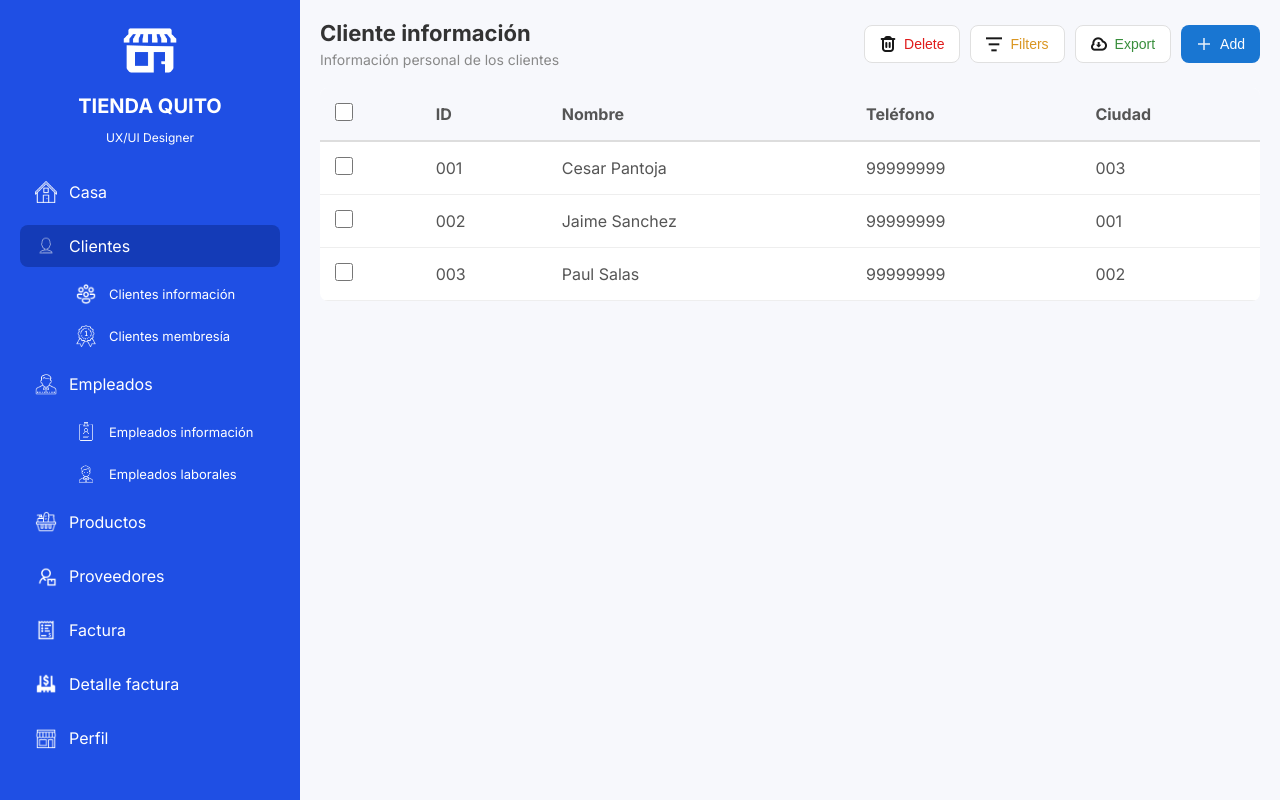
After one commit to CesarPantoja1/Aplicativo-BDD, a Flask app: page /clientesinfo in a window 1280 px wide. The commit adds this page. Run offline with Flask 3, Linux system fonts and the light colour scheme.

Commit message:
Herecia aplicada al side bar

```diff
--- a/app.py
+++ b/app.py
@@ -4,18 +4,17 @@ app = Flask(__name__)
 
 @app.route("/")
 def home():
-    return render_template("register.html")
-
-
-@app.route("/login")
-def login():
-    return render_template("ingreso.html")
-
-@app.route("/clientes")
-def clientes():
-    return render_template("clientes.html")
+    return render_template("home.html")
 
 
 
+@app.route("/clientesinfo")
+def clientes():
+    return render_template("clientesinfo.html")
+
+@app.route("/register")
+def register():
+    return render_template("register.html")
+
 if __name__ == "__main__":
     app.run(debug=True)
--- a/static/css/clientes.css
+++ b/static/css/clientesinfo.css
@@ -1,79 +1,4 @@
-/* General */
-body {
-    margin: 0;
-    font-family: 'Inter', sans-serif;
-    background-color: #F7F8FC;
-}
 
-.contenedor {
-    display: flex;
-}
-
-/* Barra lateral */
-.barra_lateral {
-    width: 300px;
-    background-color: #1F4FE4;
-    color: white;
-    height: 100vh;
-    padding: 20px;
-    box-sizing: border-box;
-}
-
-.logo {
-    text-align: center;
-    margin-bottom: 20px;
-}
-
-.logo img {
-    width: 60px;
-    border-radius: 50%;
-}
-
-.logo h2 {
-    margin: 10px 0 5px 0;
-    font-size: 20px;
-}
-
-.logo p {
-    font-size: 12px;
-}
-
-.menu {
-    display: flex;
-    flex-direction: column;
-}
-
-.menu_item {
-    display: flex;
-    align-items: center;
-    color: white;
-    text-decoration: none;
-    margin: 6px 0;
-    padding: 10px 15px;
-    border-radius: 8px;
-    font-size: 16px;
-    transition: background-color 0.3s ease;
-}
-
-.menu_item img {
-    width: 22px;
-    height: 22px;
-    margin-right: 12px;
-}
-
-.menu_item.activo,
-.menu_item:hover {
-    background-color: #143BB7;
-}
-
-#sub_opcion{
-    margin-top: 0px;
-    margin-bottom: 0px;
-    margin-left: 40px;
-    font-size: 13px;
-}
-
-/* Contenido principal */
 .contenido {
     flex: 1;
     padding: 20px;
--- /dev/null
+++ b/static/css/home.css
@@ -0,0 +1,74 @@
+/* General */
+body {
+    margin: 0;
+    font-family: 'Inter', sans-serif;
+    background-color: #F7F8FC;
+}
+
+.contenedor {
+    display: flex;
+}
+
+/* Barra lateral */
+.barra_lateral {
+    width: 300px;
+    background-color: #1F4FE4;
+    color: white;
+    height: 100vh;
+    padding: 20px;
+    box-sizing: border-box;
+}
+
+.logo {
+    text-align: center;
+    margin-bottom: 20px;
+}
+
+.logo img {
+    width: 60px;
+    border-radius: 50%;
+}
+
+.logo h2 {
+    margin: 10px 0 5px 0;
+    font-size: 20px;
+}
+
+.logo p {
+    font-size: 12px;
+}
+
+.menu {
+    display: flex;
+    flex-direction: column;
+}
+
+.menu_item {
+    display: flex;
+    align-items: center;
+    color: white;
+    text-decoration: none;
+    margin: 6px 0;
+    padding: 10px 15px;
+    border-radius: 8px;
+    font-size: 16px;
+    transition: background-color 0.3s ease;
+}
+
+.menu_item img {
+    width: 22px;
+    height: 22px;
+    margin-right: 12px;
+}
+
+.menu_item.activo,
+.menu_item:hover {
+    background-color: #143BB7;
+}
+
+#sub_opcion{
+    margin-top: 0px;
+    margin-bottom: 0px;
+    margin-left: 40px;
+    font-size: 13px;
+}
--- a/static/css/ingreso.css
+++ b/static/css/ingreso.css
@@ -17,6 +17,8 @@ body {
     width: 100%;
     height: 100%;
 }
+
+
 
 .formulario {
     background-color: #0024a7;
--- /dev/null
+++ b/templates/clientesinfo.html
@@ -0,0 +1,75 @@
+<!-- Herencia -->
+{% extends "home.html"%}
+
+<!-- Css -->
+{% block css %}
+<link rel="stylesheet" href="/static/css/clientesinfo.css" />
+{% endblock %}
+
+<!-- Contenido -->
+{% block content %}
+<main class="contenido">
+    <header class="cabecera">
+        <div class="titulo">
+            <h1>Cliente información</h1>
+            <p>Información personal de los clientes</p>
+        </div>
+        <div class="acciones">
+            <button class="boton accion eliminar">
+                <img src="/static/images/basura.png" alt="Eliminar"> Delete
+            </button>
+            <button class="boton accion filtros">
+                <img src="/static/images/filtro.png" alt="Filtros"> Filters
+            </button>
+            <button class="boton accion exportar">
+                <img src="/static/images/descarga.png" alt="Exportar"> Export
+            </button>
+            <button class="boton accion agregar">
+                <img src="/static/images/mas.png" alt="Agregar"> Add
+            </button>
+        </div>
+    </header>
+
+    <section class="tabla_clientes">
+        <table>
+            <thead>
+                <tr>
+                    <th><input type="checkbox"></th>
+                    <th>ID</th>
+                    <th>Nombre</th>
+                    <th>Teléfono</th>
+                    <th>Ciudad</th>
+                </tr>
+            </thead>
+            <tbody>
+                <tr>
+                    <td><input type="checkbox"></td>
+                    <td>001</td>
+                    <td>Cesar Pantoja</td>
+                    <td>99999999</td>
+                    <td>003</td>
+                </tr>
+                <tr>
+                    <td><input type="checkbox"></td>
+                    <td>002</td>
+                    <td>Jaime Sanchez</td>
+                    <td>99999999</td>
+                    <td>001</td>
+                </tr>
+                <tr>
+                    <td><input type="checkbox"></td>
+                    <td>003</td>
+                    <td>Paul Salas</td>
+                    <td>99999999</td>
+                    <td>002</td>
+                </tr>
+            </tbody>
+        </table>
+    </section>
+</main>
+{% endblock %}
+
+<!-- Scripts -->
+{% block scriptjs %}
+<script src="/static/js/clientesinfo.js"></script>
+{% endblock %}
--- a/templates/clientes.html
+++ b/templates/home.html
@@ -4,8 +4,9 @@
     <meta charset="UTF-8">
     <meta name="viewport" content="width=device-width, initial-scale=1.0">
     <title>Clientes</title>
-    <link rel="stylesheet" href="/static/css/clientes.css">
+    <link rel="stylesheet" href="/static/css/home.css">
     <link href="https://fonts.googleapis.com/css2?family=Inter:wght@400;600;700&display=swap" rel="stylesheet">
+    {% block css %} {% endblock %}
 </head>
 <body>
     <div class="contenedor">
```
Also changed, not shown: other parts of templates/home.html (+7 -58 lines), templates/ingreso.html (+11 -8 lines), static/js/clientesinfo.js (added), static/js/home.js (added), static/js/ingreso.js (added), static/js/register.js (added).
